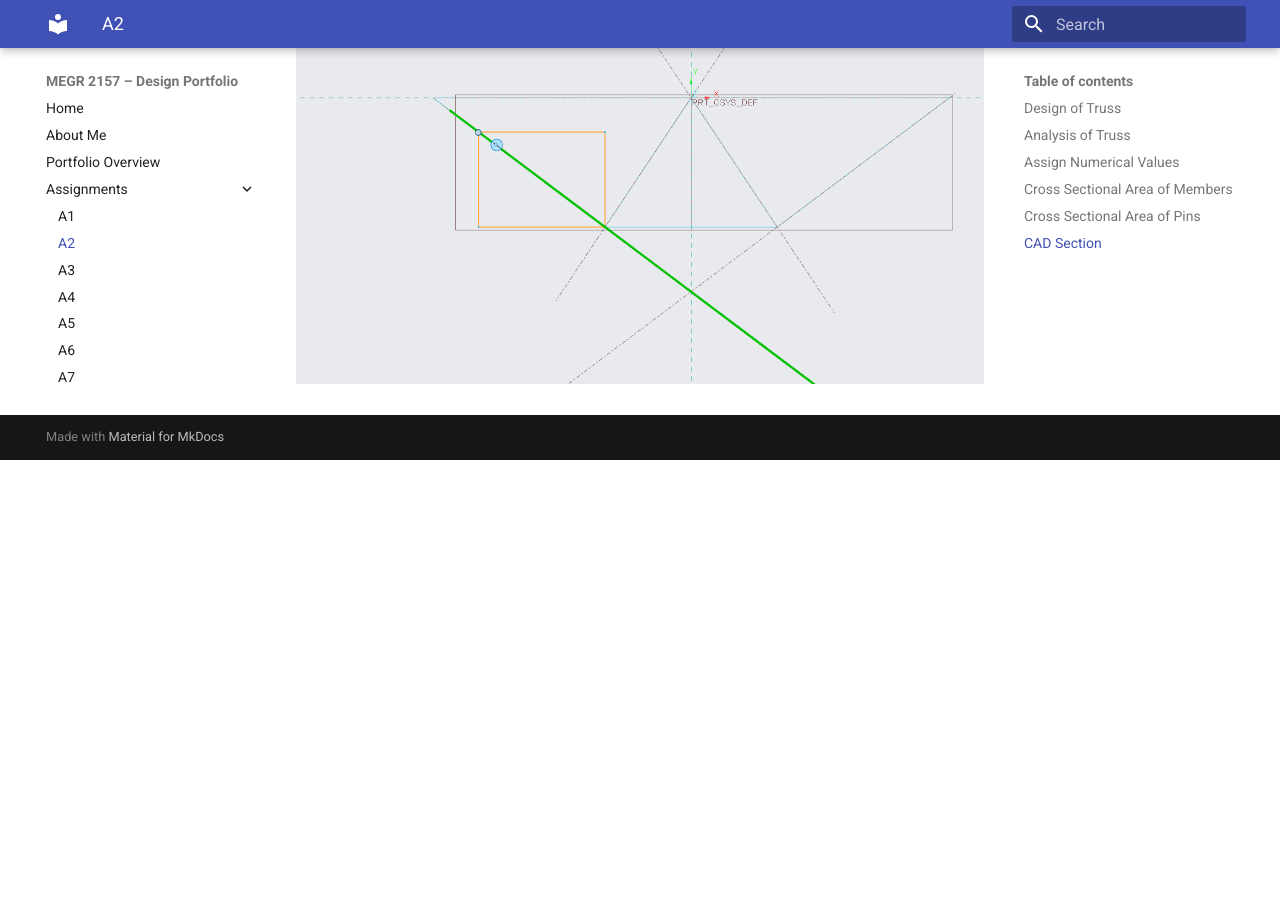
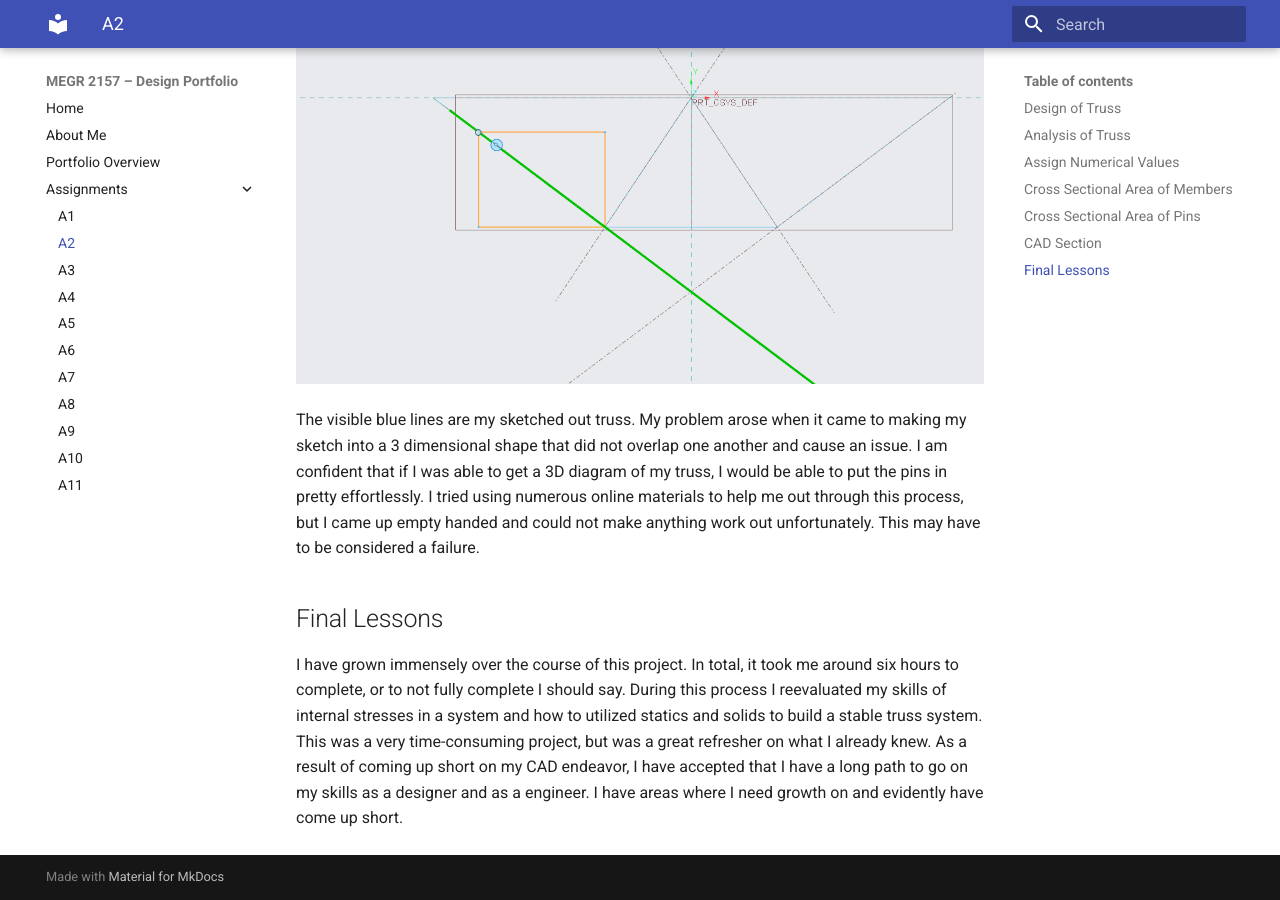
Before and after one commit to bspinne2/megr2157-portfolio, an MkDocs documentation site: the page built from docs/assignments/A02/index.md, in a window 1280 px wide and 900 px high, scrolled down 5555 px. Built offline with MkDocs 1.6.1 and Material for MkDocs 9.7.7, drawn with Linux system fonts in a browser that asks for light colours; before the commit the page ends 6015 px from its top, so only the background shows below that.

Commit message:
Update index.md

```diff
--- a/docs/assignments/A02/index.md
+++ b/docs/assignments/A02/index.md
@@ -53,3 +53,9 @@ Even after solving for the weight, I am unsure if that would be the right value.
 Now it is time for the difficult section. Although it seems like a simple build to construct, with my limited CAD knowledge, I struggled a lot with this section. I was able to manage to sketch out the truss with accurate dimensions as shown below:
 
 ![Screenshot Description](Screenshot%202026-09-03%20014211.png)
+
+The visible blue lines are my sketched out truss. My problem arose when it came to making my sketch into a 3 dimensional shape that did not overlap one another and cause an issue. I am confident that if I was able to get a 3D diagram of my truss, I would be able to put the pins in pretty effortlessly. I tried using numerous online materials to help me out through this process, but I came up empty handed and could not make anything work out unfortunately. This may have to be considered a failure.
+
+## Final Lessons
+
+I have grown immensely over the course of this project. In total, it took me around six hours to complete, or to not fully complete I should say. During this process I reevaluated my skills of internal stresses in a system and how to utilized statics and solids to build a stable truss system. This was a very time-consuming project, but was a great refresher on what I already knew. As a result of coming up short on my CAD endeavor, I have accepted that I have a long path to go on my skills as a designer and as a engineer. I have areas where I need growth on and evidently have come up short.
```
